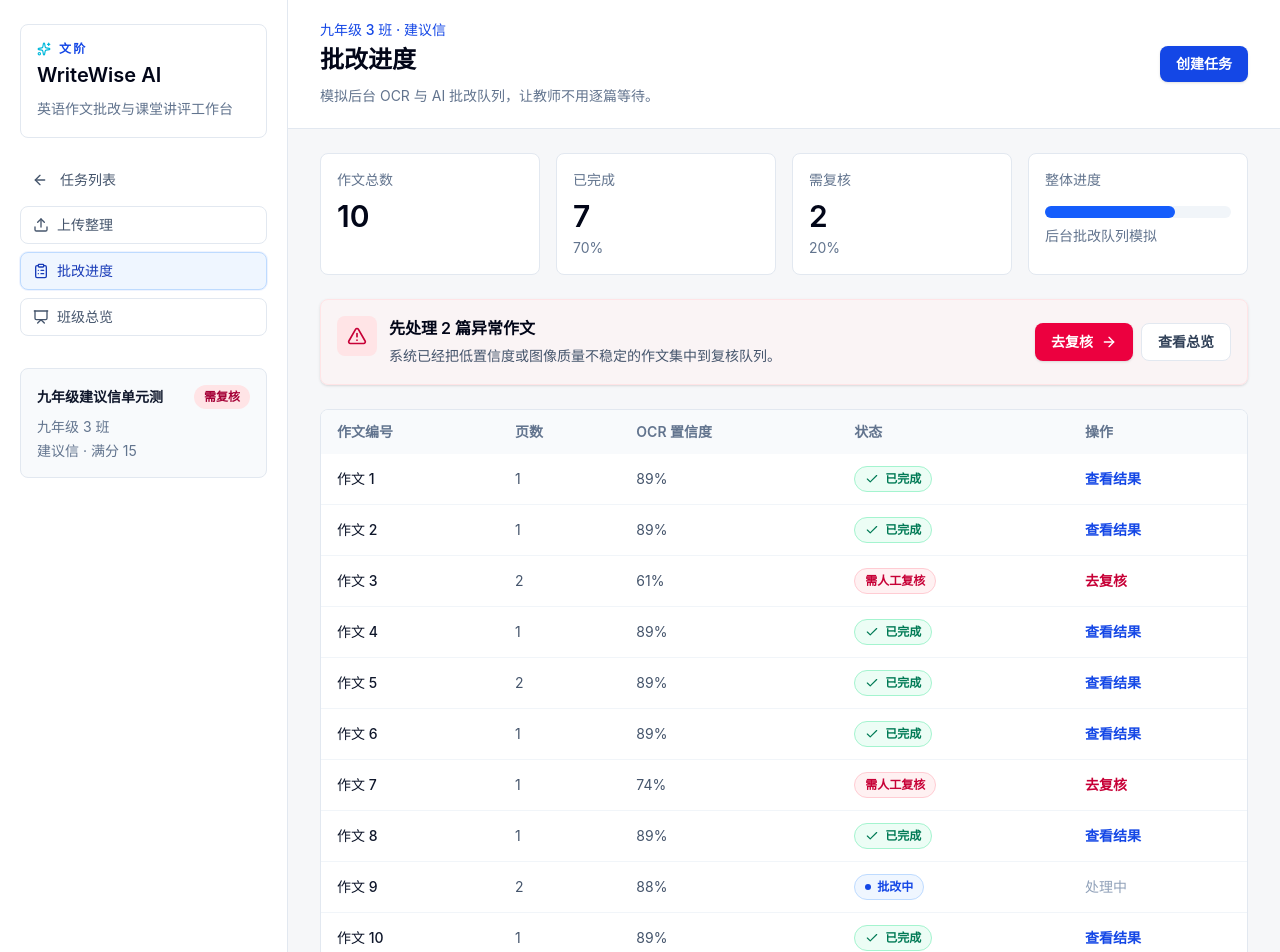
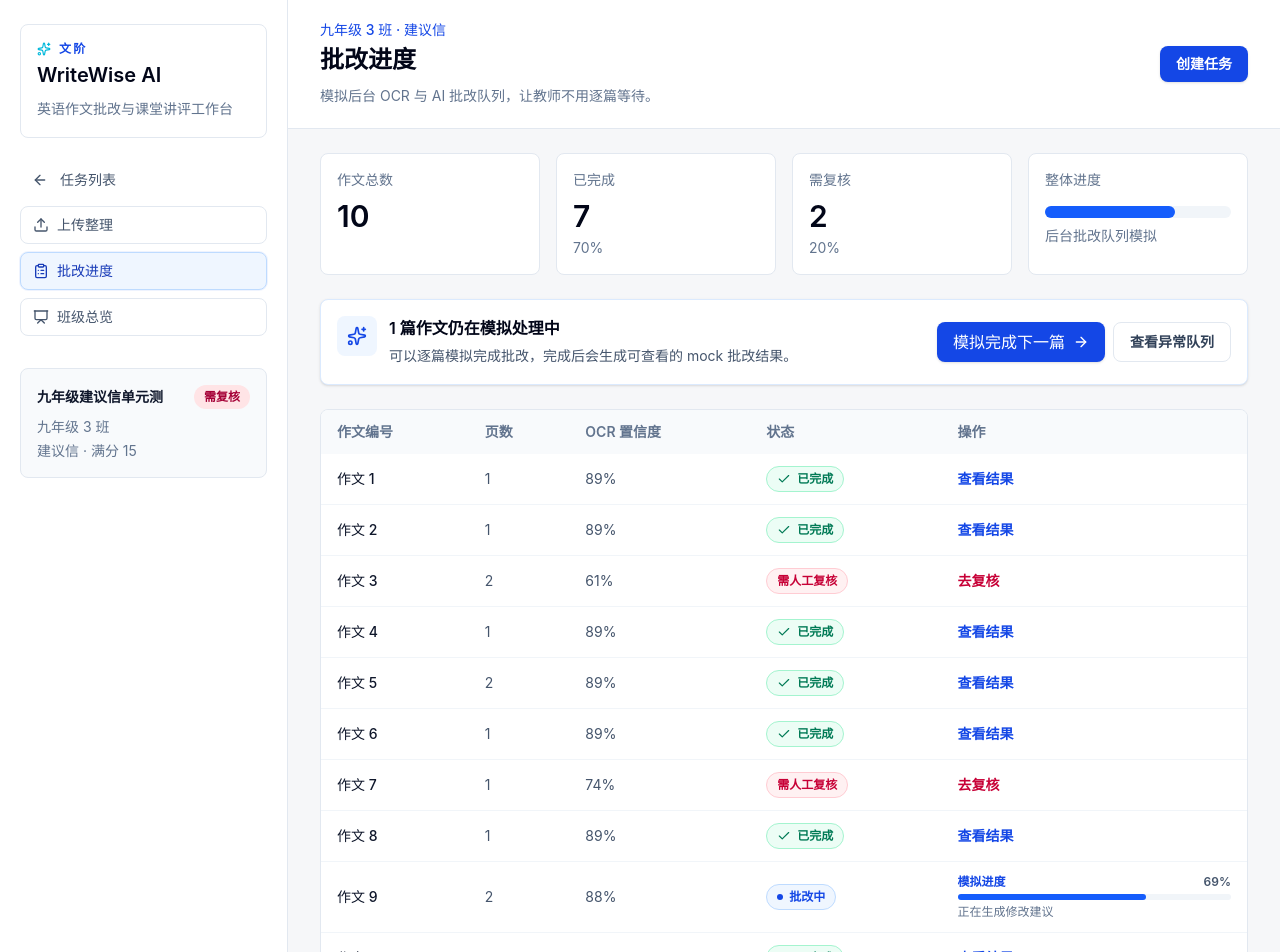
Before and after one commit to lionbriant88/wenjie-writewise-ai, a React (Vite) app in the folder app/: page /tasks/task-1/progress in a window 1280 px wide. Shown: the top 952 px of the page. Built offline with nearby package versions, Linux system fonts and the light colour scheme.

Commit message:
feat: complete queued essay reviews

```diff
--- a/app/src/pages/ProgressPage.tsx
+++ b/app/src/pages/ProgressPage.tsx
@@ -1,3 +1,4 @@
+import { useEffect, useRef, useState } from 'react'
 import { Link, useParams } from 'react-router-dom'
 import { EmptyState } from '../components/EmptyState'
 import { EssayStatusChip } from '../components/EssayStatusChip'
@@ -5,31 +6,120 @@ import { NextActionPanel } from '../components/NextActionPanel'
 import { ProgressSummary } from '../components/ProgressSummary'
 import { useAppState } from '../context/useAppState'
 import { AppLayout } from '../layout/AppLayout'
+import type { Essay } from '../types'
 import { findEssaysByTask, findTask } from '../utils/taskLookup'
 import { getProgressNextAction } from '../utils/workflow'
+
+const processableStatuses = ['pending_ocr', 'ocr_running', 'pending_grading', 'grading']
+
+function getMockProcessingProgress(essay: Essay) {
+  const numericSeed = Array.from(essay.id).reduce((sum, char) => sum + char.charCodeAt(0), 0)
+  const base = essay.status === 'pending_grading' ? 42 : 68
+  return Math.min(92, base + (numericSeed % 18))
+}
+
+function getProcessingStage(essay: Essay) {
+  if (essay.status === 'pending_ocr') return '等待 OCR 识别'
+  if (essay.status === 'ocr_running') return '正在识别作文文本'
+  if (essay.status === 'pending_grading') return '等待 AI 批改'
+  return '正在生成修改建议'
+}
+
+function ProcessingProgress({ essay }: { essay: Essay }) {
+  const progress = getMockProcessingProgress(essay)
+
+  return (
+    <div className="min-w-[150px]">
+      <div className="flex items-center justify-between gap-3 text-xs">
+        <span className="font-semibold text-blue-700">模拟进度</span>
+        <span className="font-semibold text-slate-600">{progress}%</span>
+      </div>
+      <div className="mt-1 h-1.5 rounded-full bg-slate-100">
+        <div className="h-1.5 rounded-full bg-blue-600 transition-all" style={{ width: `${progress}%` }} />
+      </div>
+      <p className="mt-1 text-xs text-slate-500">{getProcessingStage(essay)}</p>
+    </div>
+  )
+}
+
+function EssayAction({ essay, taskId }: { essay: Essay; taskId: string }) {
+  if (essay.status === 'completed') {
+    return (
+      <Link to={`/tasks/${taskId}/essays/${essay.id}`} className="font-semibold text-blue-700">
+        查看结果
+      </Link>
+    )
+  }
+
+  if (essay.status === 'needs_review') {
+    return (
+      <Link to={`/tasks/${taskId}/exceptions`} className="font-semibold text-rose-700">
+        去复核
+      </Link>
+    )
+  }
+
+  if (essay.status === 'manual') {
+    return <span className="font-semibold text-amber-700">已人工处理</span>
+  }
+
+  return <ProcessingProgress essay={essay} />
+}
 
 export function ProgressPage() {
   const { taskId = '' } = useParams()
   const { tasks, essays, completeEssayWithMockResult } = useAppState()
+  const [completionNotice, setCompletionNotice] = useState('')
+  const noticeTimerRef = useRef<ReturnType<typeof window.setTimeout> | null>(null)
   const task = findTask(tasks, taskId)
   const taskEssays = findEssaysByTask(essays, taskId)
+
+  useEffect(() => {
+    return () => {
+      if (noticeTimerRef.current) {
+        window.clearTimeout(noticeTimerRef.current)
+      }
+    }
+  }, [])
 
   if (!task) {
     return <EmptyState title="找不到任务" description="请返回任务列表重新选择一个批改任务。" />
   }
 
   const nextAction = getProgressNextAction(task, taskEssays)
-  const nextProcessableEssay = taskEssays.find((essay) =>
-    ['pending_ocr', 'ocr_running', 'pending_grading', 'grading'].includes(essay.status),
-  )
-  const panelAction =
-    nextAction.primaryLabel === '模拟完成下一篇' && !nextProcessableEssay
+  const nextProcessableEssay = taskEssays.find((essay) => processableStatuses.includes(essay.status))
+  const hasExceptions = taskEssays.some((essay) => essay.status === 'needs_review')
+  const panelAction = nextProcessableEssay
+    ? {
+        tone: 'info' as const,
+        title: `${taskEssays.filter((essay) => processableStatuses.includes(essay.status)).length} 篇作文仍在模拟处理中`,
+        description: '可以逐篇模拟完成批改，完成后会生成可查看的 mock 批改结果。',
+        primaryLabel: '模拟完成下一篇',
+        primaryTo: `/tasks/${task.id}/progress`,
+        secondaryLabel: hasExceptions ? '查看异常队列' : undefined,
+        secondaryTo: hasExceptions ? `/tasks/${task.id}/exceptions` : undefined,
+      }
+    : nextAction.primaryLabel === '模拟完成下一篇'
       ? {
           ...nextAction,
           primaryLabel: '去上传作文',
           primaryTo: `/tasks/${task.id}/upload`,
         }
       : nextAction
+
+  const completeNextEssay = () => {
+    if (!nextProcessableEssay) return
+
+    completeEssayWithMockResult(nextProcessableEssay.id)
+    setCompletionNotice(`${nextProcessableEssay.essayNumber} 已完成批改，可查看结果`)
+    if (noticeTimerRef.current) {
+      window.clearTimeout(noticeTimerRef.current)
+    }
+    noticeTimerRef.current = window.setTimeout(() => {
+      setCompletionNotice('')
+      noticeTimerRef.current = null
+    }, 3000)
+  }
 
   return (
     <AppLayout
@@ -42,12 +132,16 @@ export function ProgressPage() {
         <ProgressSummary essays={taskEssays} />
         <NextActionPanel
           action={panelAction}
-          onPrimaryClick={
-            nextAction.primaryLabel === '模拟完成下一篇' && nextProcessableEssay
-              ? () => completeEssayWithMockResult(nextProcessableEssay.id)
-              : undefined
-          }
+          onPrimaryClick={nextProcessableEssay ? completeNextEssay : undefined}
         />
+        {completionNotice ? (
+          <div
+            role="status"
+            className="rounded-lg border border-emerald-100 bg-emerald-50 px-4 py-3 text-sm font-semibold text-emerald-800 shadow-sm"
+          >
+            {completionNotice}
+          </div>
+        ) : null}
         <div className="grid gap-3 md:hidden">
           {taskEssays.map((essay) => (
             <article key={essay.id} className="rounded-lg border border-slate-200 bg-white p-4 shadow-sm">
@@ -60,20 +154,8 @@ export function ProgressPage() {
                 </div>
                 <EssayStatusChip status={essay.status} />
               </div>
-              <div className="mt-3">
-                {essay.status === 'completed' ? (
-                  <Link to={`/tasks/${task.id}/essays/${essay.id}`} className="text-sm font-semibold text-blue-700">
-                    查看结果
-                  </Link>
-                ) : essay.status === 'needs_review' ? (
-                  <Link to={`/tasks/${task.id}/exceptions`} className="text-sm font-semibold text-rose-700">
-                    去复核
-                  </Link>
-                ) : essay.status === 'manual' ? (
-                  <span className="text-sm font-semibold text-amber-700">已人工处理</span>
-                ) : (
-                  <span className="text-sm text-slate-400">处理中</span>
-                )}
+              <div className="mt-3 text-sm">
+                <EssayAction essay={essay} taskId={task.id} />
               </div>
             </article>
           ))}
@@ -99,19 +181,7 @@ export function ProgressPage() {
                     <EssayStatusChip status={essay.status} />
                   </td>
                   <td className="px-4 py-3">
-                    {essay.status === 'completed' ? (
-                      <Link to={`/tasks/${task.id}/essays/${essay.id}`} className="font-semibold text-blue-700">
-                        查看结果
-                      </Link>
-                    ) : essay.status === 'needs_review' ? (
-                      <Link to={`/tasks/${task.id}/exceptions`} className="font-semibold text-rose-700">
-                        去复核
-                      </Link>
-                    ) : essay.status === 'manual' ? (
-                      <span className="font-semibold text-amber-700">已人工处理</span>
-                    ) : (
-                      <span className="text-slate-400">处理中</span>
-                    )}
+                    <EssayAction essay={essay} taskId={task.id} />
                   </td>
                 </tr>
               ))}
```
Also changed, not shown: 1 other file (tests, documents, lock files or other folders).
